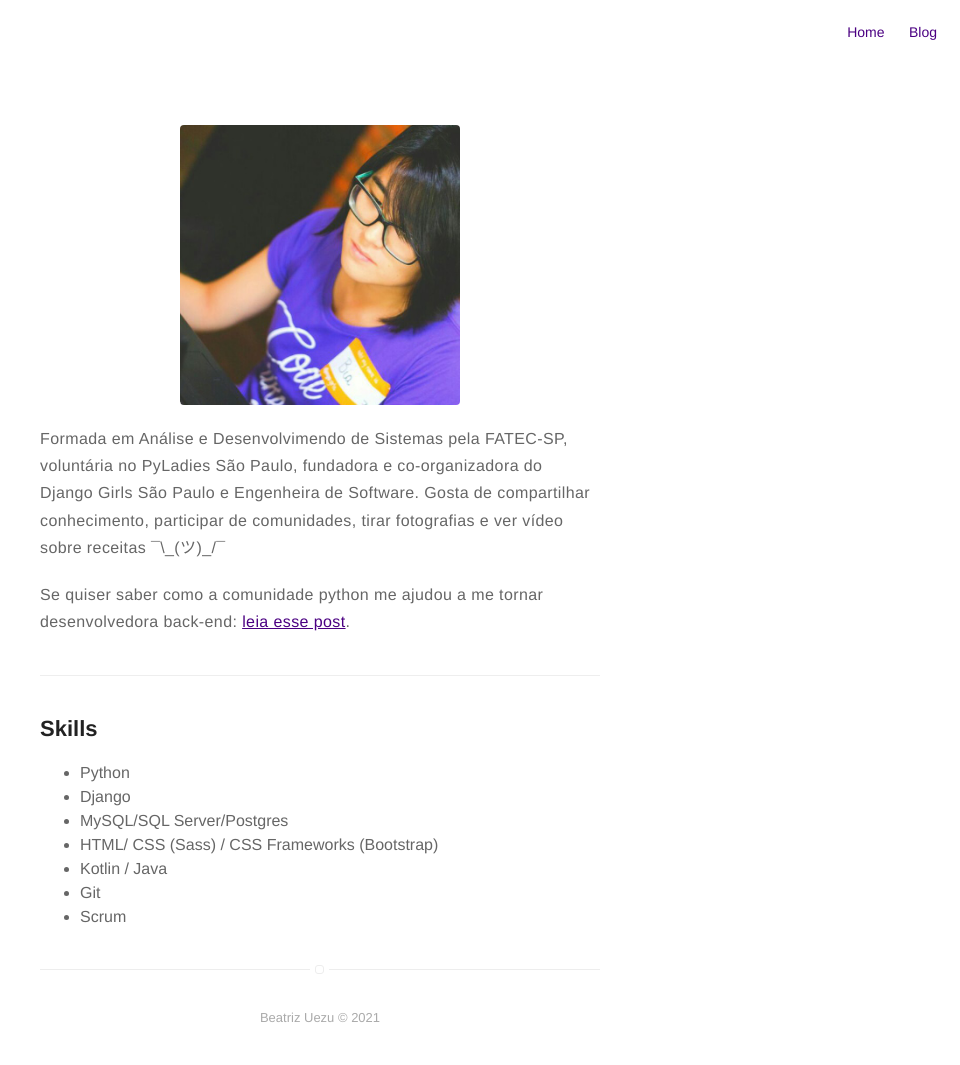
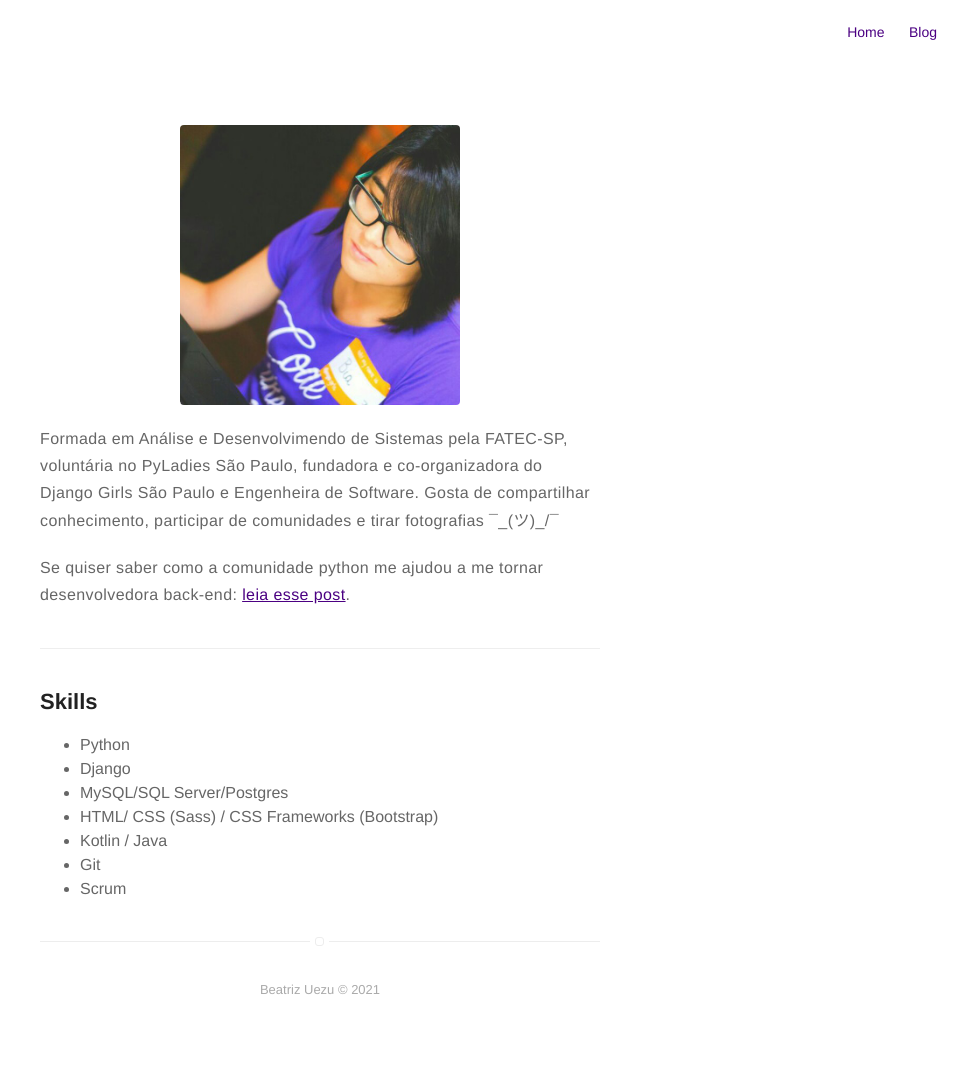
Before and after one commit to beatrizuezu/beatrizuezu.github.io, a Jekyll site: the page built from about.md, in a window 1280 px wide. Shown: the whole page, without its empty margins (320-1280 px from the left). Built offline with Jekyll 4.4.1, drawn with Linux system fonts in a browser that asks for light colours; after the commit the page ends 1037 px from its top, so only the background shows below that.

Commit message:
update about me page

```diff
--- a/about.md
+++ b/about.md
@@ -4,7 +4,7 @@ layout: page
 ---
 ![Profile Image]({{ site.url }}/{{ site.picture }})
 
-<p>Formada em Análise e Desenvolvimendo de Sistemas pela FATEC-SP,<br>voluntária no PyLadies São Paulo, fundadora e co-organizadora do Django Girls São Paulo e Engenheira de Software. Gosta de compartilhar conhecimento, participar de comunidades, tirar fotografias e ver vídeo sobre receitas ¯\_(ツ)_/¯</p>
+Formada em Análise e Desenvolvimendo de Sistemas pela FATEC-SP,<br>voluntária no PyLadies São Paulo, fundadora e co-organizadora do Django Girls São Paulo e Engenheira de Software. Gosta de compartilhar conhecimento, participar de comunidades e  tirar fotografias ¯\_(ツ)_/¯
 
 Se quiser saber como a comunidade python me ajudou a me tornar desenvolvedora back-end: [leia esse post]({% post_url 2018-03-16-pyladies-e-django-girls-do-medo-ao-incentivo%}).
 
```
